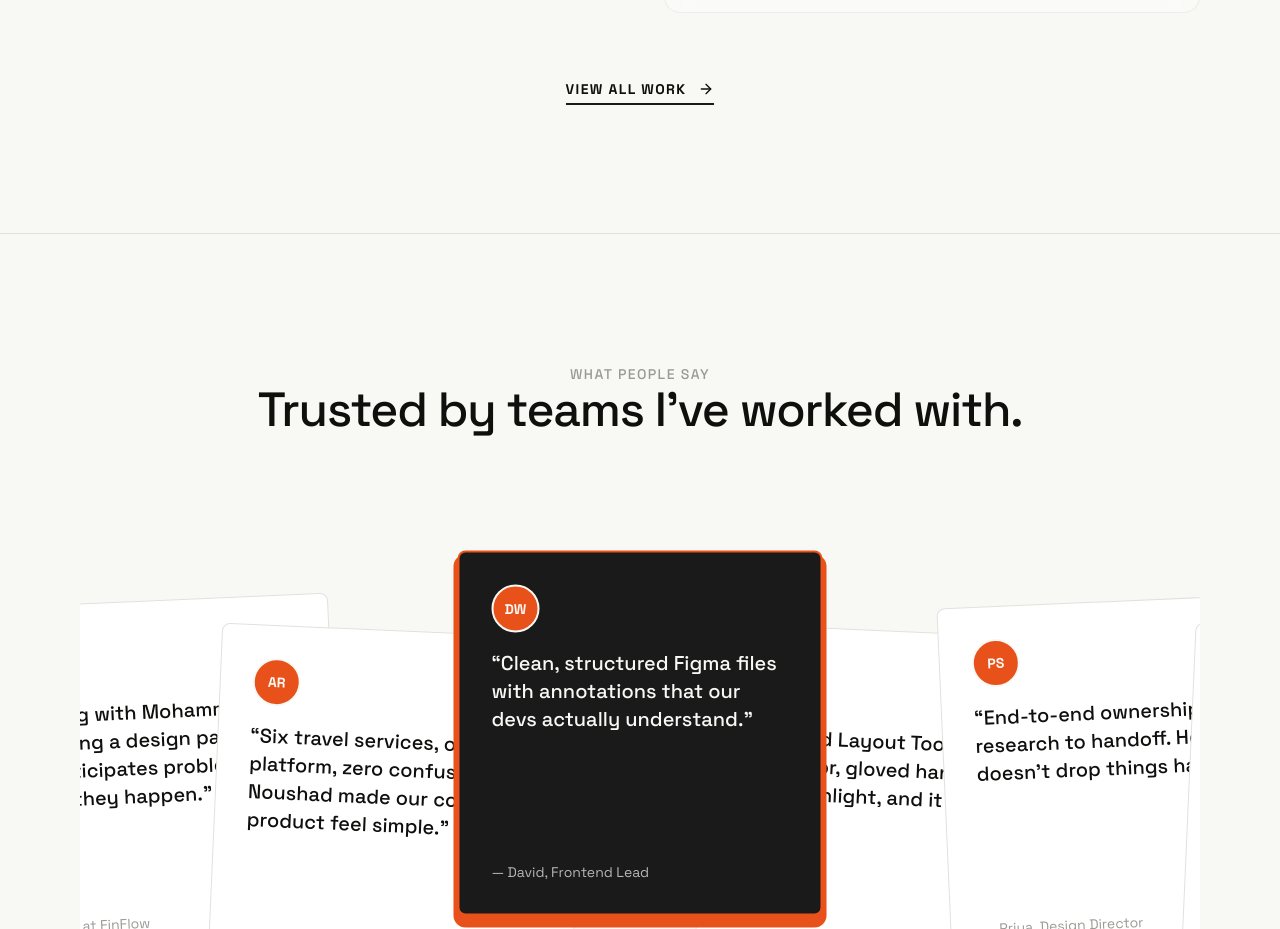
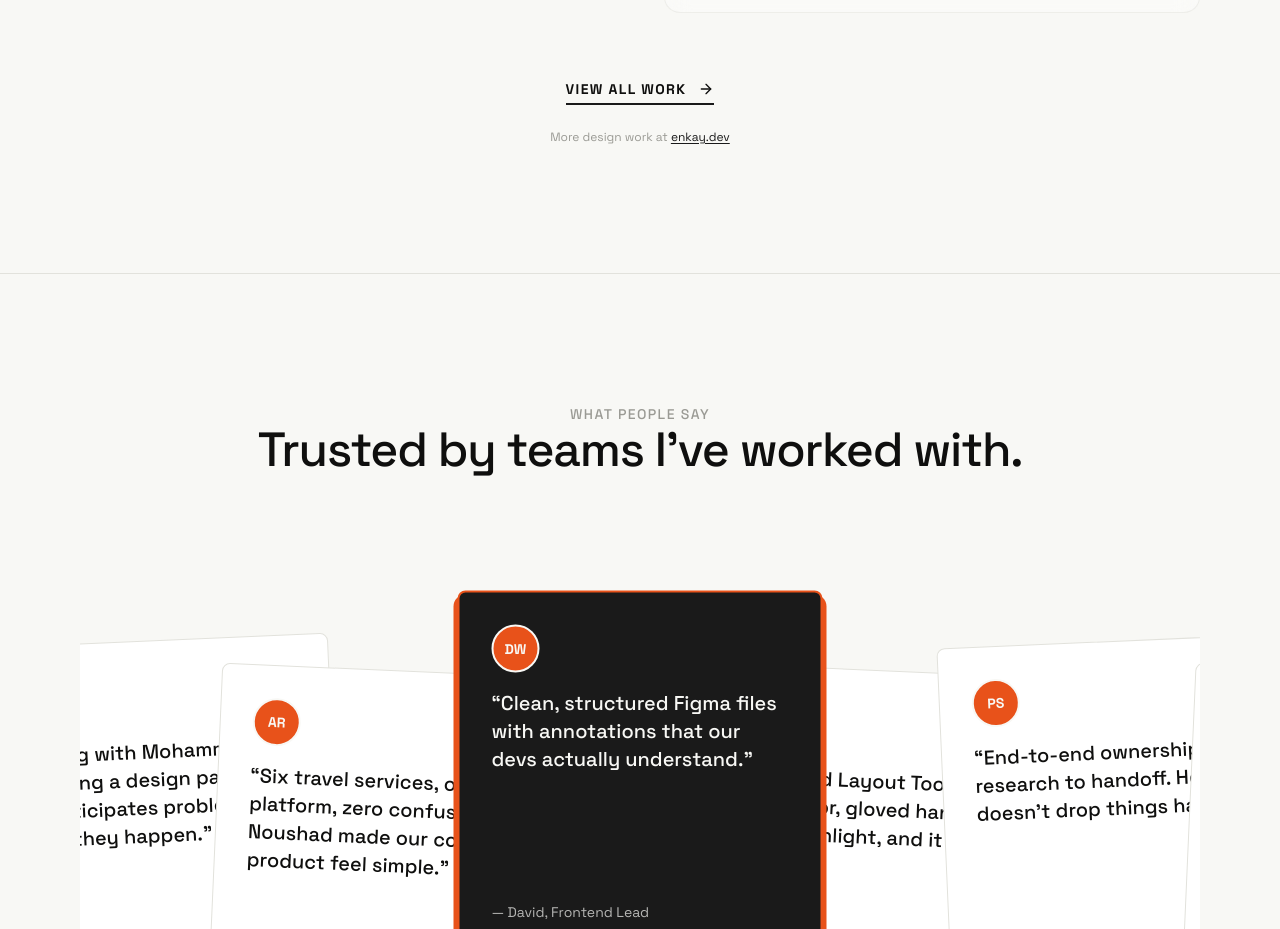
Before and after one commit to noushweb/mnk-portfolio, a Next.js app: page / in a window 1280 px wide. Shown: the part 3887-4816 px from the top of the page. Built offline with nearby package versions, Linux system fonts and the light colour scheme.

Commit message:
Add more work link after selected projects

```diff
--- a/components/Work.tsx
+++ b/components/Work.tsx
@@ -101,6 +101,17 @@ export default function Work() {
               View All Work{" "}
               <ArrowRight className="w-4 h-4 transition-transform duration-300 group-hover:translate-x-1" />
             </Link>
+            <p className="mt-6 text-xs text-[var(--color-text-muted)]">
+              More design work at{" "}
+              <a
+                href="https://enkay.dev"
+                target="_blank"
+                rel="noopener noreferrer"
+                className="text-[var(--color-accent)] hover:text-[var(--color-accent-warm)] underline underline-offset-2 transition-colors"
+              >
+                enkay.dev
+              </a>
+            </p>
           </div>
         </ScrollReveal>
       </div>
```
